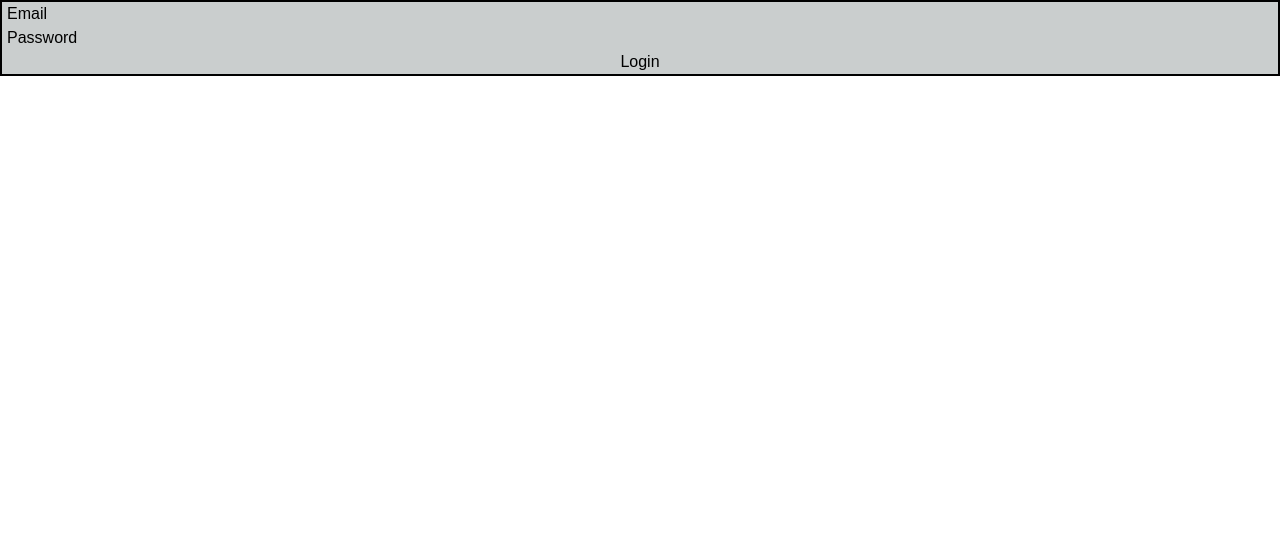
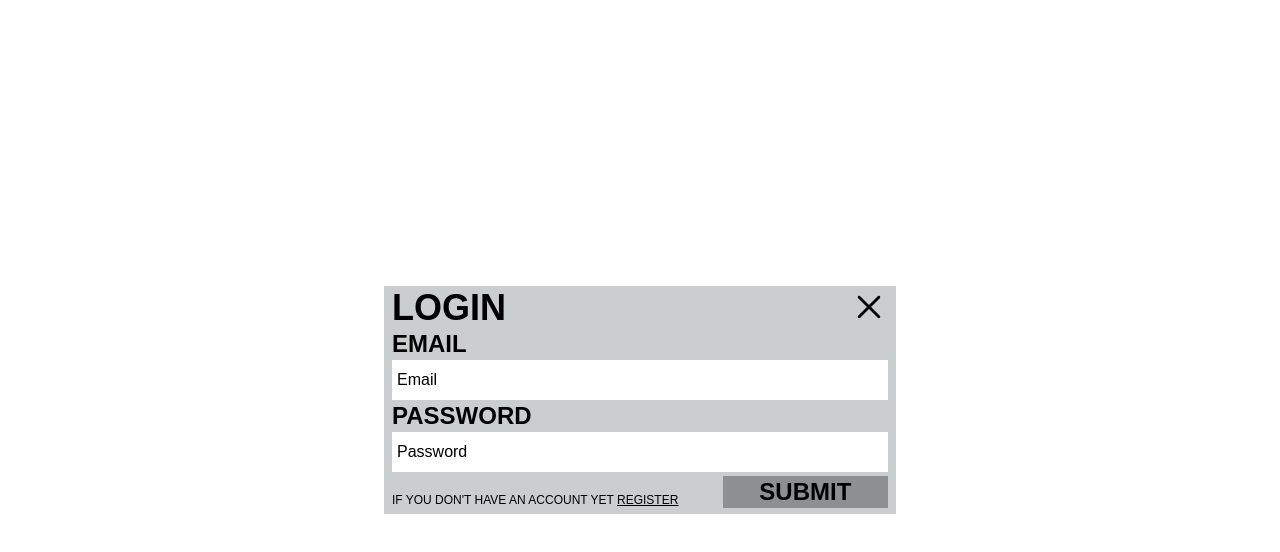
Before and after one commit to DattolaFrancesco/skatemap-frontend, a Next.js app: page /login in a window 1280 px wide. Shown: the top 552 px of the page. Built offline with nearby package versions, Linux system fonts and the light colour scheme.

Commit message:
login done

```diff
--- a/src/app/(auth)/login/page.jsx
+++ b/src/app/(auth)/login/page.jsx
@@ -1,6 +1,8 @@
 'use client'
 import { useState } from "react";
 import { useRouter } from 'next/navigation';
+import { RxCross2 } from "react-icons/rx"
+import Link from "next/link";
 
 export default function Login() {
   const router = useRouter();
@@ -16,8 +18,8 @@ export default function Login() {
     e.preventDefault();
     sendLogin()
   };
-async function sendLogin() {
-  const url = "http://localhost:3003/auth/login";
+  async function sendLogin() {
+    const url = `${process.env.NEXT_PUBLIC_API_URL}/auth/login`;
   try {
     const res = await fetch(url, {
       method: "POST",
@@ -33,8 +35,8 @@ async function sendLogin() {
   } catch (err) {
     console.log(err.message);
   }
-}
-async function getUserId(){
+  }
+  async function getUserId(){
   const url = "http://localhost:3003/account";
   try{
     const res = await fetch(url,{
@@ -46,19 +48,36 @@ async function getUserId(){
     })
     const data = await res.json();
     if(!res.ok) throw new Error(data.message);
-    router.push(`/auth/superadmin/${data.id}`)
+    //router.push(`/auth/superadmin/${data.id}`)
     console.log(data)
   }
   catch(err){
     console.log(err.message);
   }
-}
+  }
 
   return (
-    <form onSubmit={handleSubmit} className="flex flex-col border-2">
-      <input  required name="email" type="email" value={form.email} onChange={handleChange} placeholder="Email" />
-      <input  required name="password" type="password" value={form.password} onChange={handleChange} placeholder="Password" />
-      <button type="submit">Login</button>
-    </form>
+    <div className="w-screen h-screen flex justify-center items-center ">
+     <div className="w-[90%] md:w-[40%] bg_login px-2 py-0.5 flex flex-col">
+        <section className="flex justify-between">
+          <h1 className="text-4xl font-bold">LOGIN</h1>
+          <RxCross2 size={38} onClick={()=>router.push(`/`)} className="cursor-pointer"/>
+        </section>
+        <form onSubmit={handleSubmit} className=" flex flex-col flex-grow-1 justify-around">
+          <h1 className="text-2xl font-semibold ">EMAIL</h1>
+          <input
+          className="bg-white py-2"
+          required name="email" type="email" value={form.email} onChange={handleChange} placeholder="Email" />
+          <h1 className="text-2xl font-semibold">PASSWORD</h1>
+          <input
+          className="bg-white py-2"
+          required name="password" type="password" value={form.password} onChange={handleChange} placeholder="Password" />
+          <aside className="flex justify-between items-end py-1">
+            <p className="text-xs">IF YOU DON'T HAVE AN ACCOUNT YET <span className="underline"><Link href="/register">REGISTER</Link></span></p>
+            <button type="submit" className="bg-black/30 hover:bg-black/40 text-2xl font-semibold w-1/3">SUBMIT</button>
+          </aside>
+        </form>
+     </div>
+    </div>
   );
 }
--- a/src/app/globals.css
+++ b/src/app/globals.css
@@ -3,6 +3,7 @@
 :root {
   --button-color: #cacece;
   --button-color-active: #5d5d5d;
+  --button-color-form: #9e9e9e;
 }
 body{
     font-family: Arial, Helvetica, sans-serif;
@@ -21,6 +22,13 @@ body{
 .nav-link{
     background-color: var(--button-color);
     padding-inline: 5px;
+}
+/* LOGIN/REGISTER ------------------------------------------------------------------------------------------------------------*/
+.bg_login{
+background-color: var(--button-color);
+}
+.bg_custom_btn{
+    background-color: var(--button-color-form);
 }
 /* LAYER BASE ------------------------------------------------------------------------------------------------------------*/
 @layer base{
```
Also changed, not shown: src/app/(auth)/user/page.jsx (added).
